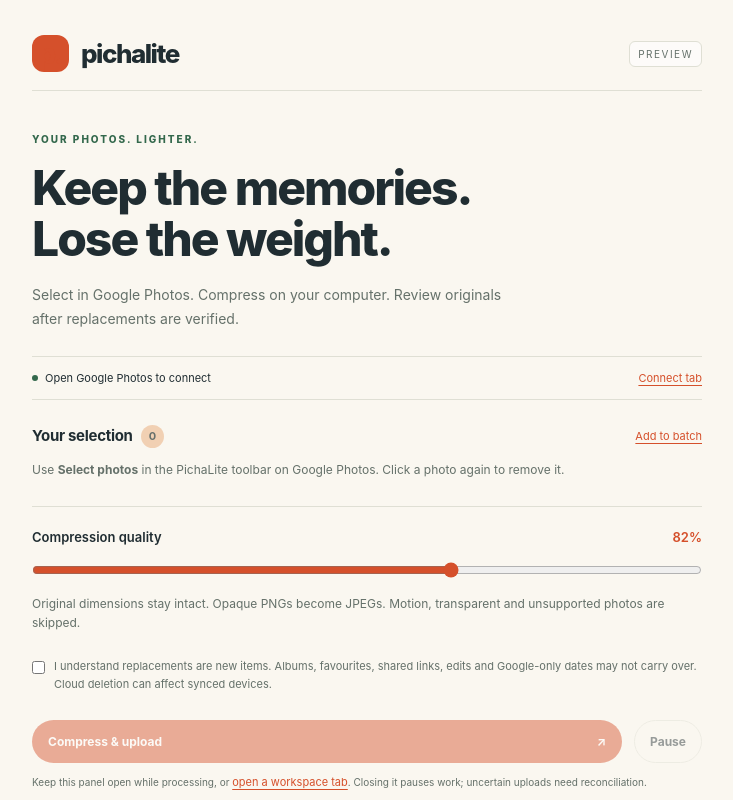
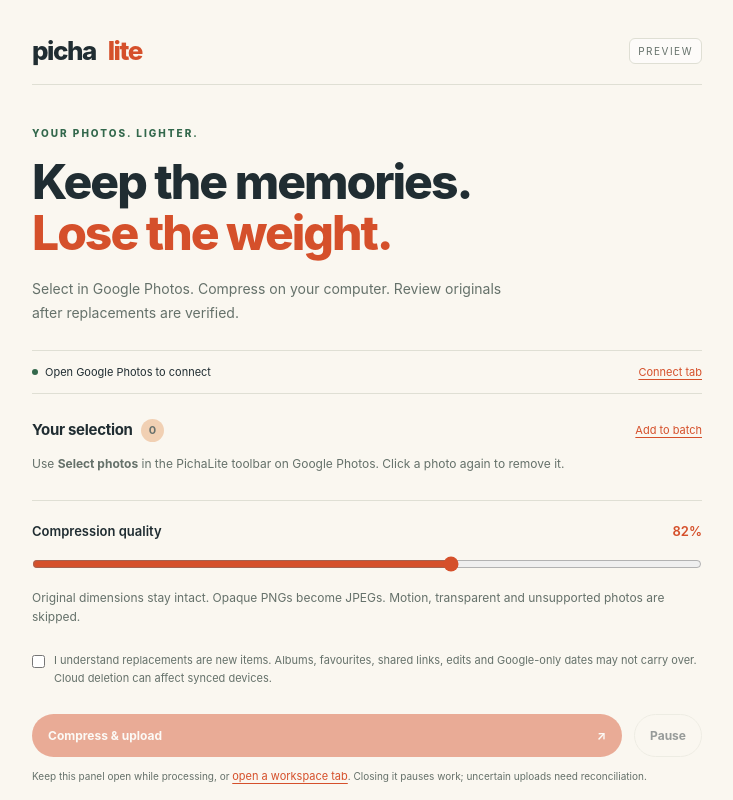
Before and after one commit to bonnieace/pichalite, a browser extension: page browser-extension/app.html in a window 1280 px wide. Shown: the top 800 px of the page, without its empty margins (273-1006 px from the left). Drawn offline with Linux system fonts and the light colour scheme.

Commit message:
Align Google Photos extension UI with PichaLite brand

```diff
--- a/browser-extension/app.html
+++ b/browser-extension/app.html
@@ -3,8 +3,8 @@
 <head><meta charset="utf-8"><meta name="viewport" content="width=device-width,initial-scale=1"><title>PichaLite · Google Photos</title><link rel="stylesheet" href="app.css"></head>
 <body>
   <main>
-    <header><a class="brand" href="https://pichalite.co.ke/" target="_blank" rel="noreferrer"><span class="mark">p.</span>PichaLite</a><span class="preview">PREVIEW</span></header>
-    <section class="intro"><p class="eyebrow">YOUR PHOTOS. LIGHTER.</p><h1>Keep the memories.<br>Lose the weight.</h1><p>Select in Google Photos. Compress on your computer. Review originals after replacements are verified.</p></section>
+    <header><a class="brand" href="https://pichalite.co.ke/" target="_blank" rel="noreferrer">picha<span>lite</span></a><span class="preview">PREVIEW</span></header>
+    <section class="intro"><p class="eyebrow">YOUR PHOTOS. LIGHTER.</p><h1>Keep the memories.<br><em>Lose the weight.</em></h1><p>Select in Google Photos. Compress on your computer. Review originals after replacements are verified.</p></section>
     <div class="account-line"><span class="dot"></span><span id="account">Open Google Photos to connect</span><button id="connect" class="text-button">Connect tab</button></div>
     <section class="selection"><div class="section-top"><h2>Your selection <span id="selected-count">0</span></h2><button id="import" class="text-button">Add to batch</button></div><p>Use <b>Select photos</b> in the PichaLite toolbar on Google Photos. Click a photo again to remove it.</p></section>
     <section class="settings"><label for="quality">Compression quality <output id="quality-value">82%</output></label><input id="quality" type="range" min="60" max="95" value="82"><p>Original dimensions stay intact. Opaque PNGs become JPEGs. Motion, transparent and unsupported photos are skipped.</p><label class="check"><input type="checkbox" id="metadata"><span>I understand replacements are new items. Albums, favourites, shared links, edits and Google-only dates may not carry over. Cloud deletion can affect synced devices.</span></label></section>
```
